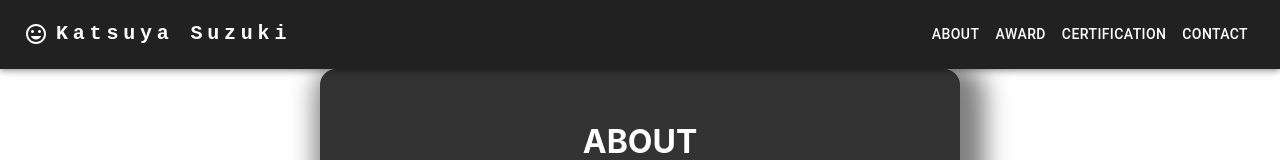
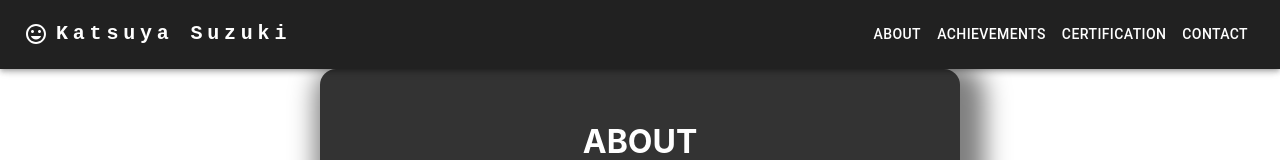
Before and after one commit to katsuya6152/nextjs-my-portfolio, a Next.js app: page / in a window 1280 px wide. Shown: the top 160 px of the page. Built offline with nearby package versions, Linux system fonts and the light colour scheme.

Commit message:
Fixed header

```diff
--- a/src/components/Header.tsx
+++ b/src/components/Header.tsx
@@ -15,7 +15,7 @@ import { Stack } from '@mui/system'
 import { useState } from 'react'
 import { Link as Scroll } from 'react-scroll'
 
-const pages = ['About', 'Award', 'Certification', 'Contact']
+const pages = ['About', 'Achievements', 'Certification', 'Contact']
 
 const theme = createTheme({
   palette: {
```
